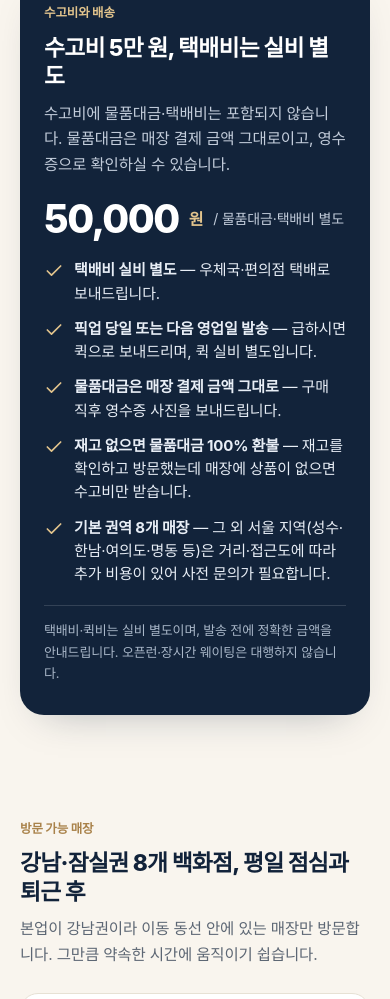
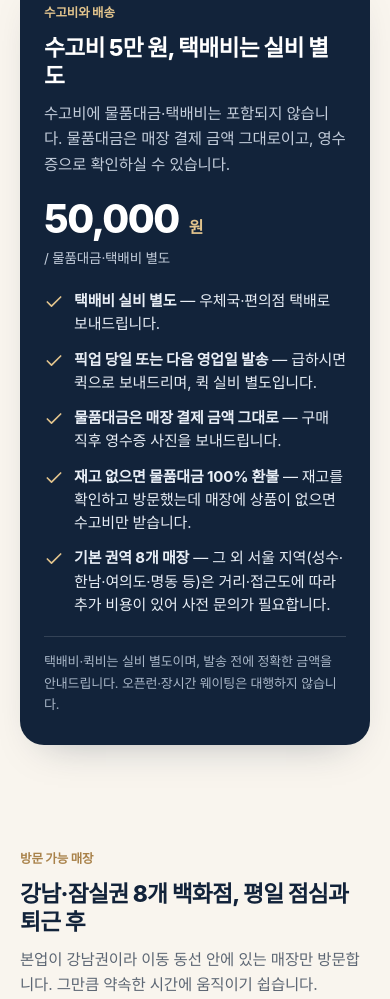
Before and after one commit to Minjaeun/seoul-pickup, a plain HTML site: page index.html in a window 390 px wide. Shown: the part 1911-2910 px from the top of the page. Drawn offline with Linux system fonts and the light colour scheme.

Commit message:
요금 표기 모바일 줄바꿈 정리, 배포 방법 안내 갱신

```diff
--- a/index.html
+++ b/index.html
@@ -302,10 +302,14 @@
   .price-band h2{color:#fff}
   .price-band .kicker{color:#e2c48d}
   .price-band .section-head p{color:#c3cddb}
-  .price-main{display:flex;align-items:flex-end;gap:10px;margin:22px 0 4px}
+  .price-main{display:flex;flex-wrap:wrap;align-items:baseline;gap:4px 10px;margin:22px 0 4px}
   .price-main .num{font-size:clamp(2.4rem,10vw,3.2rem);font-weight:800;letter-spacing:-0.04em;line-height:1;color:#fff}
-  .price-main .won{font-size:16px;font-weight:700;color:#e2c48d;padding-bottom:6px}
-  .price-main .unit{font-size:14px;color:#c3cddb;padding-bottom:8px}
+  .price-main .won{font-size:16px;font-weight:700;color:#e2c48d}
+  .price-main .unit{flex:1 1 100%;font-size:13.5px;color:#c3cddb;margin-top:2px}
+  @media (min-width:640px){
+    .price-main{align-items:flex-end}
+    .price-main .unit{flex:0 0 auto;padding-bottom:6px;margin-top:0}
+  }
   .price-list{list-style:none;margin:20px 0 0;padding:0;display:grid;gap:12px}
   .price-list li{display:flex;gap:10px;font-size:15px;color:#e8eef6;line-height:1.55}
   .price-list li svg{flex:0 0 20px;width:20px;height:20px;margin-top:3px;color:#e2c48d}
```
Also changed, not shown: 1 other file.
